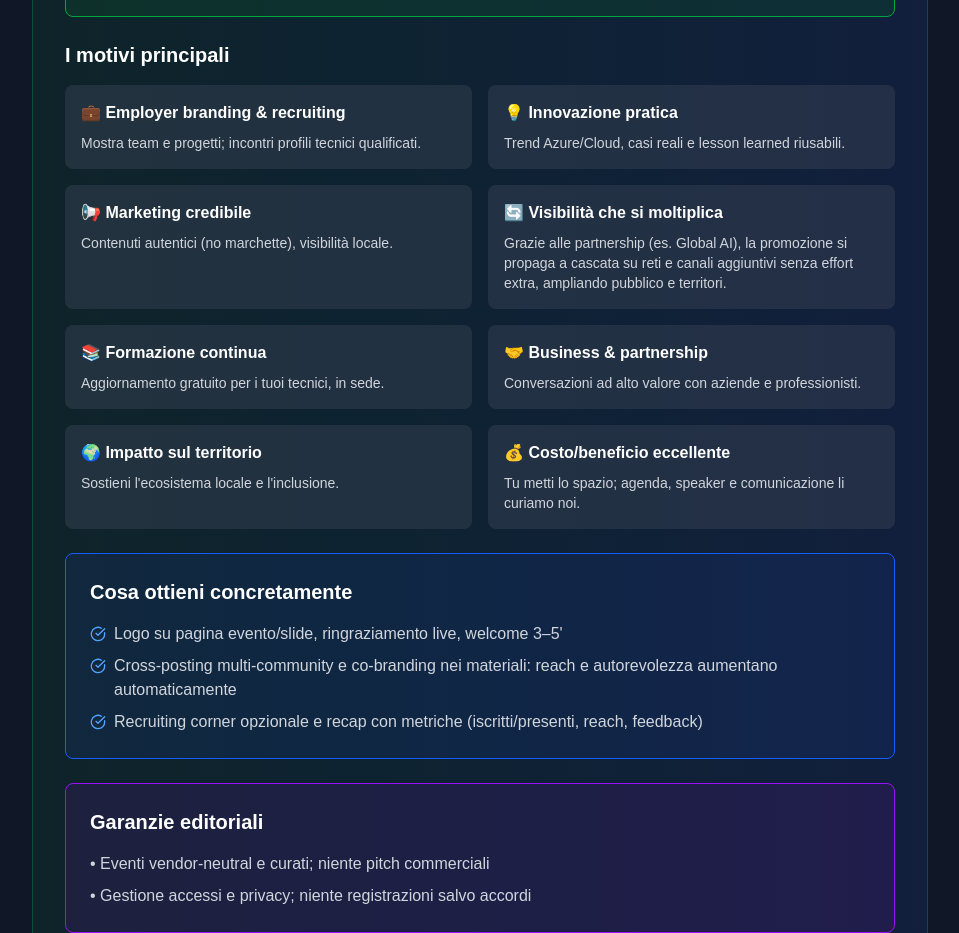
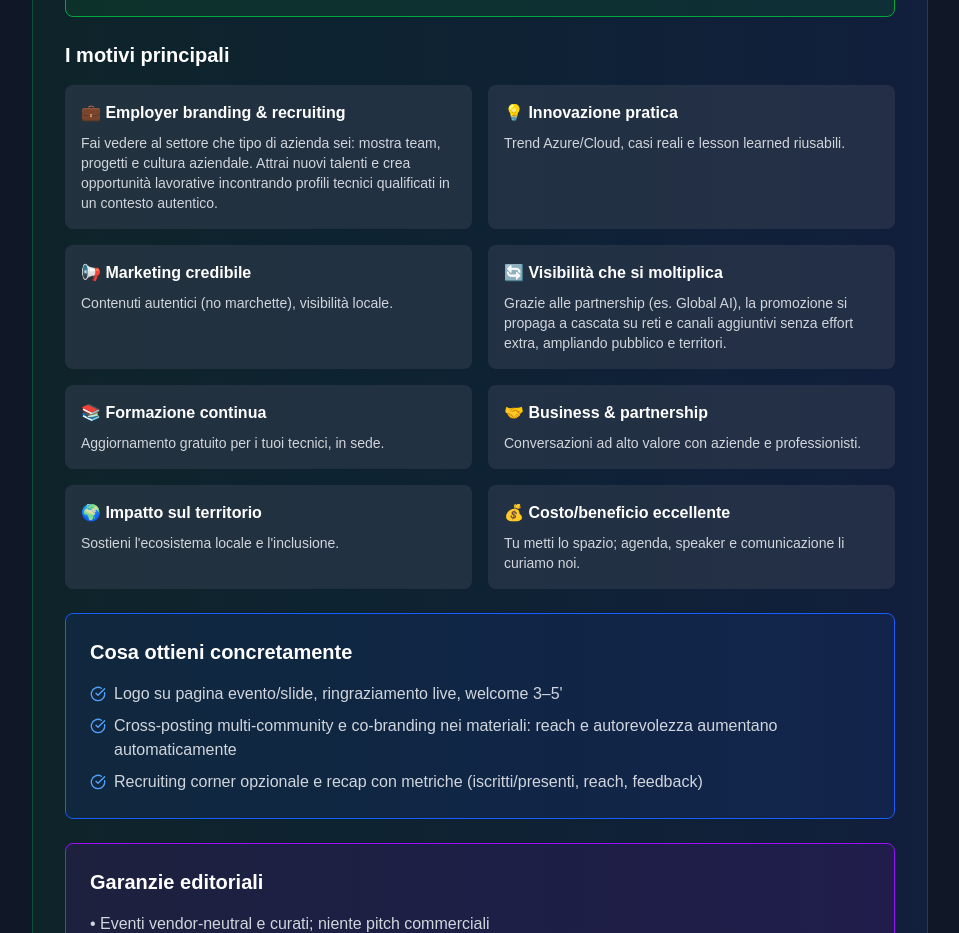
Before and after one commit to azure-meetup-puglia/azure-meetup-puglia.github.io, a Next.js app in the folder amp/: page /media-kit in a window 1280 px wide. Shown: the part 2480-3413 px from the top of the page, without its empty margins (160-1119 px from the left). Built offline with nearby package versions, Linux system fonts and the light colour scheme.

Commit message:
feat: update employer branding section in Media Kit with enhanced description for clarity and engagement

```diff
--- a/amp/pages/media-kit.tsx
+++ b/amp/pages/media-kit.tsx
@@ -182,7 +182,7 @@ const MediaKit: NextPage = () => {
                 <div className="grid md:grid-cols-2 gap-4">
                   <div className="bg-gray-700/50 p-4 rounded-lg">
                     <p className="text-white font-semibold mb-2">💼 Employer branding & recruiting</p>
-                    <p className="text-gray-300 text-sm">Mostra team e progetti; incontri profili tecnici qualificati.</p>
+                    <p className="text-gray-300 text-sm">Fai vedere al settore che tipo di azienda sei: mostra team, progetti e cultura aziendale. Attrai nuovi talenti e crea opportunità lavorative incontrando profili tecnici qualificati in un contesto autentico.</p>
                   </div>
 
                   <div className="bg-gray-700/50 p-4 rounded-lg">
```
